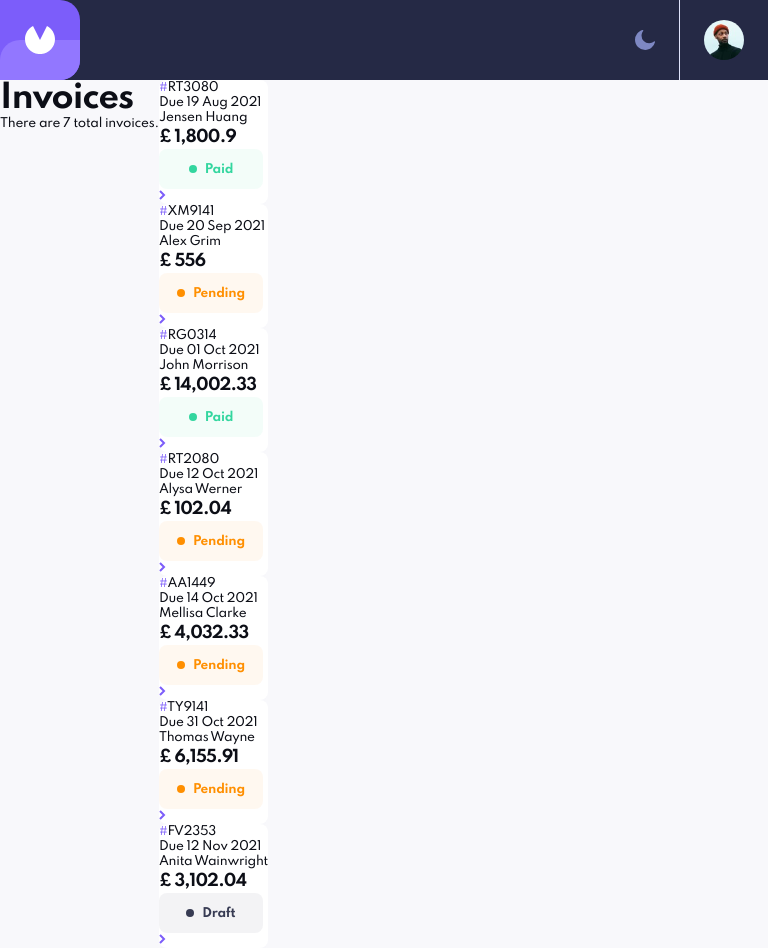
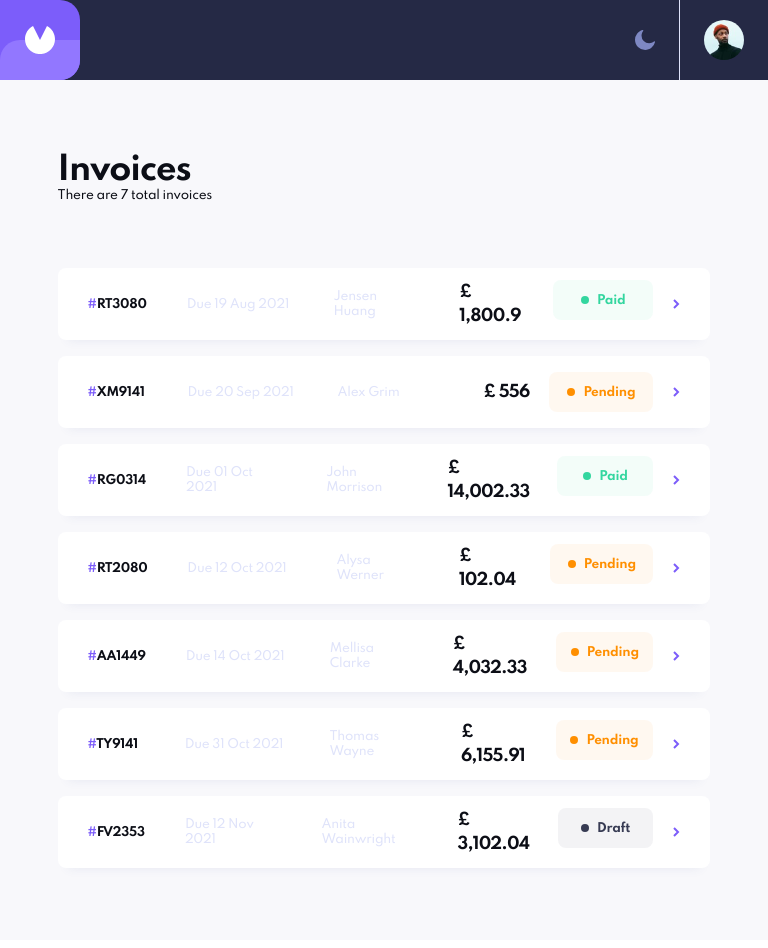
Before and after one commit to ljubomir-matovic/Quantox-internship_tenth-task, a React (Create React App) app: page / in a window 768 px wide. Built offline with nearby package versions, Linux system fonts and the light colour scheme.

Commit message:
no invoice displayed

```diff
--- a/package.json
+++ b/package.json
@@ -9,6 +9,7 @@
     "@testing-library/user-event": "^12.1.10",
     "react": "^17.0.2",
     "react-dom": "^17.0.2",
+    "react-router": "^6.0.2",
     "react-router-dom": "^6.0.2",
     "react-scripts": "4.0.3",
     "web-vitals": "^1.0.1"
--- a/src/App.js
+++ b/src/App.js
@@ -7,6 +7,7 @@ import Home from "pages/Home";
 import logo from "images/logo.svg";
 import * as allInvoices from "data.json";
 import { InvoiceContext } from "InvoiceContext";
+import Invoice from "components/Invoice";
 function App() {
     const [invoices, setInvoices] = useState([]);
     const [theme, setTheme] = useState(false);
@@ -43,7 +44,7 @@ function App() {
                     <Routes>
                         <Route path="/" exact element={<Home />} />
                         <Route path="/home" exact element={<Home />} />
-                        <Route path="/invoice/:id" element={<PageNotFound />} />
+                        <Route path="/invoice/:id" element={<Invoice />} />
                         <Route element={<PageNotFound />} />
                     </Routes>
                 </Router>
--- /dev/null
+++ b/src/Date.js
@@ -0,0 +1,28 @@
+export const getMonthShortName = (n) => {
+    switch (n) {
+        case 0:
+            return "Jan";
+        case 1:
+            return "Feb";
+        case 2:
+            return "Mar";
+        case 3:
+            return "Apr";
+        case 4:
+            return "May";
+        case 5:
+            return "Jun";
+        case 6:
+            return "Jul";
+        case 7:
+            return "Aug";
+        case 8:
+            return "Sep";
+        case 9:
+            return "Oct";
+        case 10:
+            return "Nov";
+        default:
+            return "Dec";
+    }
+};
--- a/src/Home.css
+++ b/src/Home.css
@@ -26,8 +26,47 @@
     height: 8px;
     border-radius: 50%;
 }
+.client-name,.date,.dark .client-name, .dark .date{
+    color:var(--gray);
+}
+.invoice-id{
+    font-weight: 700;
+}
+
+.empty-container {
+    display: flex;
+    justify-content: flex-start;
+    align-items: center;
+    flex-direction: column;
+    width: 242px !important;
+    text-align: center;
+}
+
+.nothing-here-title {
+
+    margin-top: 40px;
+    font-size: 20px;
+    font-weight: 700;
+    letter-spacing: -0.63px;
+    margin-bottom: 10px;
+}
+
+.nothing-here-description {
+
+    font-size: 12px;
+    font-weight: 500;
+    letter-spacing: -0.25px;
+    color: var(--p-purple);
+    line-height: 15px;
+}
+
+
+.new-invoice-nothing-here {
+
+    font-weight: 700;
+}
 /*Desktop*/
-@media screen and (min-width: 1000px) {
+@media screen and (min-width: 700px) {
     .home-container {
         flex-direction: column;
         gap: 65px;
@@ -46,7 +85,7 @@
         margin-bottom: 72px;
     }
     .invoice-short {
-        padding: 28px 32px;
+        padding: 28px 30px;
         display: flex;
         gap: 40px;
         align-items: center;
@@ -62,4 +101,65 @@
         justify-content: center;
         align-items: center;
     }
+    .invoice-id{
+        width:60px;
+    }
+    .date{
+        width:110px;
+    }
 }
+/*Tablet*/
+@media screen and (min-width:600px) and (max-width:999px) {
+    .home-container {
+        flex-direction: column;
+        gap: 65px;
+    }
+    .home-container > * {
+        width: 85%;
+        align-self: center;
+        flex-grow: 1;
+    }
+    header {
+        margin-top: 72px;
+    }
+    main {
+        display: flex;
+        gap: 16px;
+        flex-direction: column;
+        margin-bottom: 72px;
+    }
+    .invoice-short {
+        height: 72px;
+        display: flex;
+        gap: 40px;
+        align-items: center;
+    }
+    .right-side {
+        flex-grow: 1;
+        display: flex;
+        justify-content: flex-end;
+        gap: 20px;
+    }
+}
+/*Mobile*/
+@media screen and (max-width:599px) {
+    .home-container {
+        flex-direction: column;
+        gap: 65px;
+    }
+    .home-container > * {
+        width: 85%;
+        align-self: center;
+        flex-grow: 1;
+    }
+    header {
+        margin-top: 72px;
+    }
+    main {
+        display: flex;
+        gap: 16px;
+        flex-direction: column;
+        margin-bottom: 72px;
+    }
+
+}
--- a/src/components/Invoice.js
+++ b/src/components/Invoice.js
@@ -1,39 +1,15 @@
-import React from "react";
-import { useNavigate } from "react-router";
+import React,{useContext} from "react";
+import { useNavigate,useParams } from "react-router";
 import rightArrow from "images/icon-arrow-right.svg";
 import Status from "components/Status";
+import { InvoiceContext } from "InvoiceContext";
+import { getMonthShortName } from "Date";
 function Invoice({ short, id, value }) {
     let nav = useNavigate();
+    let {invoices}=useContext(InvoiceContext);
+    let params=useParams();
     if (short) {
         let date = new Date(value.paymentDue);
-        const month = (n) => {
-            switch (n) {
-                case 0:
-                    return "Jan";
-                case 1:
-                    return "Feb";
-                case 2:
-                    return "Mar";
-                case 3:
-                    return "Apr";
-                case 4:
-                    return "May";
-                case 5:
-                    return "Jun";
-                case 6:
-                    return "Jul";
-                case 7:
-                    return "Aug";
-                case 8:
-                    return "Sep";
-                case 9:
-                    return "Oct";
-                case 10:
-                    return "Nov";
-                default:
-                    return "Dec";
-            }
-        };
         return (
             <section
                 className="invoice-short body2"
@@ -47,13 +23,15 @@ function Invoice({ short, id, value }) {
                 </p>
                 <p className="date">
                     Due {date.getDate().toString().padStart(2, "0")}{" "}
-                    {month(date.getMonth())} {date.getFullYear()}
+                    {getMonthShortName(date.getMonth())} {date.getFullYear()}
                 </p>
                 <p className="client-name">{value.clientName}</p>
                 <section className="right-side">
+                    <section className="absolute-center">
                     <h3 className="total-price">
                         £ {new Intl.NumberFormat("en-UK").format(value.total)}
                     </h3>
+                    </section>
                     <Status title={value.status}/>
                     <section>
                         <img src={rightArrow} alt="right-arrow" />
@@ -62,6 +40,11 @@ function Invoice({ short, id, value }) {
             </section>
         );
     }
-    return null;
+    let current=invoices[params.id];
+    if(current===undefined)
+        nav("/");
+    return <section>
+        aaa
+    </section>;
 }
 export default Invoice;
--- a/src/index.css
+++ b/src/index.css
@@ -26,7 +26,14 @@ body {
     font-size: 12px;
     line-height: 15px;
     letter-spacing: -0.25px;
+   /* display: flex;
+    justify-content: center;
+    align-items: center;*/
 }
+/*#root{
+    max-width: 1440px;
+    width:100%;
+}*/
 .smaller {
     font-weight: 500;
     font-size: 11px;
@@ -86,3 +93,8 @@ button.delete {
 button.delete:hover {
     background-color: var(--light-red);
 }
+.absolute-center{
+    display: flex;
+    justify-content: center;
+    align-items: center;
+}
--- a/src/pages/Home.js
+++ b/src/pages/Home.js
@@ -10,11 +10,10 @@ function Home() {
                 <section className="title">
                     <h1>Invoices</h1>
                     <p>
-                        There are
                         {invoices.length
-                            ? ` ${invoices.length} total `
-                            : " no "}
-                        invoices.
+                            ? `There are ${invoices.length} total `
+                            : " No "}
+                        invoices
                     </p>
                 </section>
             </header>
@@ -25,7 +24,17 @@ function Home() {
                     ))}
                 </main>
             ) : (
-                <img src={empty} alt="logo" />
+                <section className="empty-container">
+                <img className="illustration-empty" src={empty} alt="empty"/>
+                <h3 className="nothing-here-title">
+                    There is nothing here
+                </h3>
+                <p className="nothing-here-description">
+                    Create an invoice clickking the
+                    <span className="new-invoice-nothing-here"> New {window.screen.width>600?"Invoice":""}</span> button
+                    and get started
+                </p>
+            </section>
             )}
         </section>
     );
```
Also changed, not shown: 2 other files (tests, documents, lock files or other folders).
